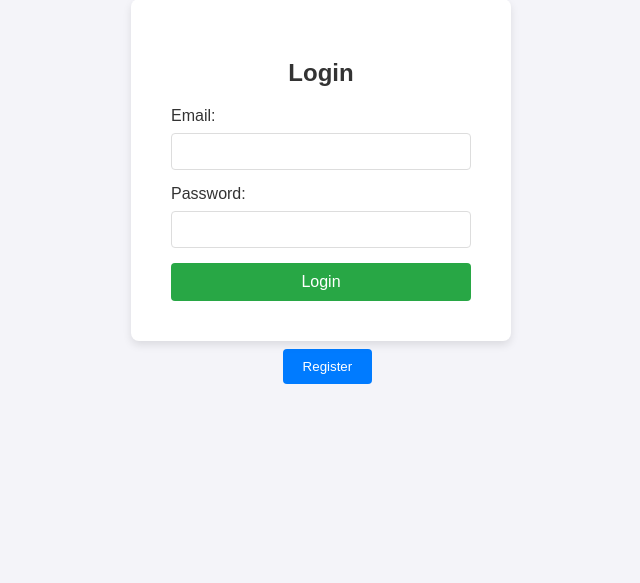
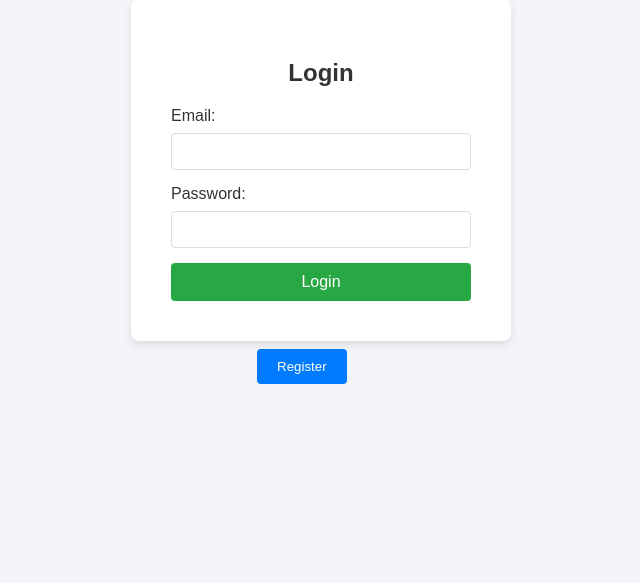
Before and after one commit to Rohith2003664333/sw-f-b-, a Flask app: page / in a window 1280 px wide. Shown: the part 151-734 px from the top of the page, without its empty margins (319-959 px from the left). Run offline with Flask 3, Linux system fonts and the light colour scheme; parts of the project's set-up code (start-up, migrations or seed data) failed here and were passed over.

Commit message:
Update login.html

```diff
--- a/templates/login.html
+++ b/templates/login.html
@@ -84,7 +84,7 @@
         .top-right {
             position: absolute;
             top: 500px;
-            left: 47%;
+            left: 45%;
 
         }
 
```
